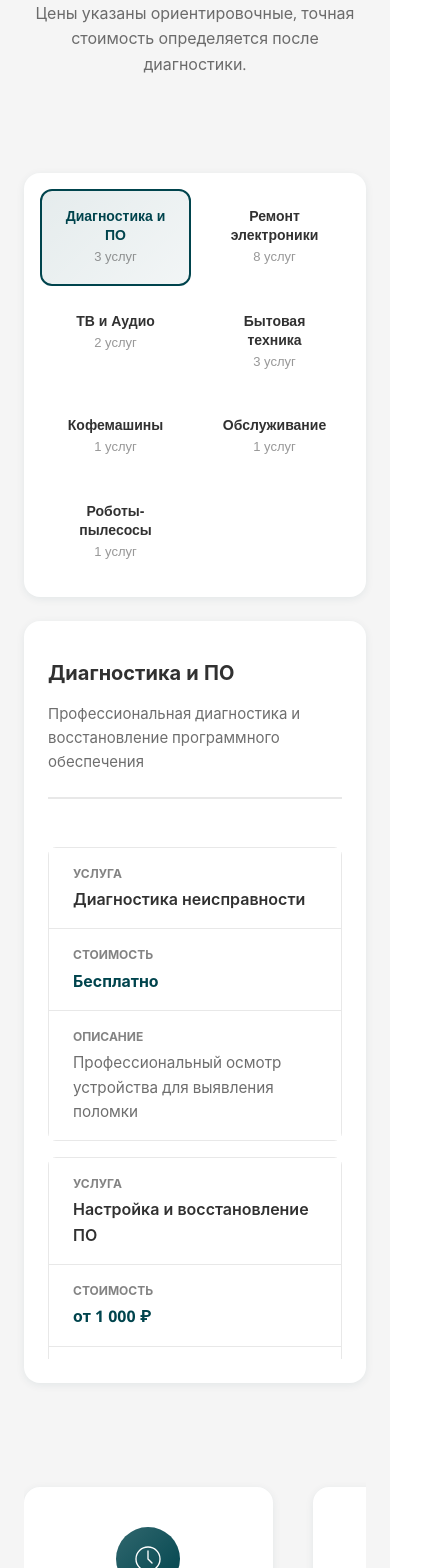
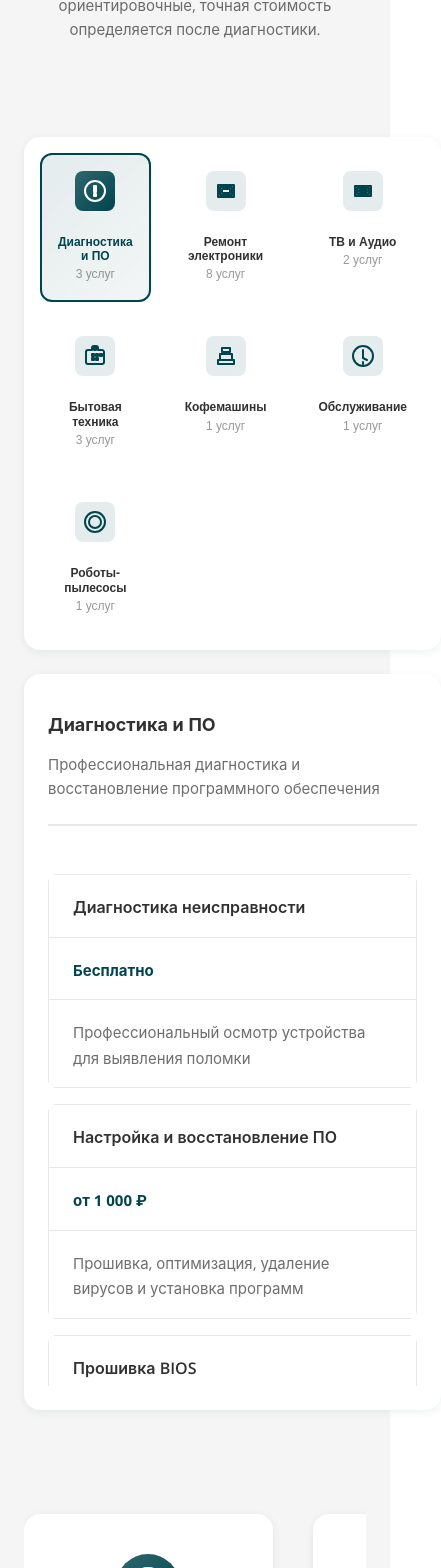
Before and after one commit to ToriHever/OPTIMA, an Angular app in the folder optima-service-angular/: page / in a window 390 px wide. Shown: the part 6198-7766 px from the top of the page, 441 px wide, since content can reach past the window. Built offline with nearby package versions, Linux system fonts and the light colour scheme.

Commit message:
Оптимизирован

```diff
--- a/optima-service-angular/src/app/features/home/components/services-table/services-table.scss
+++ b/optima-service-angular/src/app/features/home/components/services-table/services-table.scss
@@ -1,35 +1,34 @@
 @import '../../../../../styles/variables';
 @import '../../../../../styles/mixins';
 
+// ── Секция ──────────────────────────────────────────────────
 .services-section {
   padding: $spacing-xxl 0;
   background: $color-bg-light;
 }
 
-// Заголовок секции
 .services-header {
   text-align: center;
   margin-bottom: $spacing-xxl;
 }
 
 .section-title-dark {
+  font-size: $font-size-h2;
+  font-weight: $font-weight-bold;
   color: $color-dark;
   margin-bottom: $spacing-sm;
-
-  strong {
-    color: $color-primary;
-  }
+  strong { color: $color-primary; }
 }
 
 .section-subtitle-dark {
-  font-size: 1.125rem;
+  font-size: $font-size-subtitle-1;
   color: rgba($color-dark, 0.7);
   max-width: 800px;
   margin: 0 auto;
-  line-height: 1.6;
+  line-height: $line-height-body;
 }
 
-// Двухколоночный layout
+// ── Layout ───────────────────────────────────────────────────
 .services-layout {
   display: grid;
   grid-template-columns: 320px 1fr;
@@ -37,7 +36,7 @@
   margin-bottom: $spacing-lg;
 }
 
-// Левая колонка - список категорий
+// ── Сайдбар категорий ─────────────────────────────────────────
 .categories-sidebar {
   background: $color-white;
   border-radius: $radius-lg;
@@ -72,24 +71,16 @@
   }
 
   &.active {
-    background: linear-gradient(135deg, rgba($color-primary, 0.1) 0%, rgba($color-primary, 0.05) 100%);
+    background: linear-gradient(135deg, rgba($color-primary, 0.1), rgba($color-primary, 0.05));
     border-color: $color-primary;
 
     .category-icon {
-      background: linear-gradient(135deg, $color-primary-light 0%, $color-primary 100%);
-
-      svg {
-        stroke: $color-white;
-      }
+      background: linear-gradient(135deg, $color-primary-light, $color-primary);
+      svg { stroke: $color-white; }
     }
 
-    .category-name {
-      color: $color-primary;
-    }
-
-    .category-arrow {
-      opacity: 1;
-    }
+    .category-name { color: $color-primary; }
+    .category-arrow { opacity: 1; }
   }
 }
 
@@ -103,27 +94,21 @@
   background: rgba($color-primary, 0.1);
   flex-shrink: 0;
   transition: all $transition-base;
-
-  svg {
-    stroke: $color-primary;
-    transition: stroke $transition-base;
-  }
+  svg { stroke: $color-primary; transition: stroke $transition-base; }
 }
 
-.category-info {
-  flex: 1;
-}
+.category-info { flex: 1; }
 
 .category-name {
-  @include text-mini;
-  font-weight: 600;
+  font-size: $font-size-body;
+  font-weight: $font-weight-semibold;
   color: $color-dark;
-  margin: 0 0 2px 0;
+  margin: 0 0 2px;
   transition: color $transition-base;
 }
 
 .category-count {
-  font-size: 0.8125rem;
+  font-size: $font-size-mini;
   color: rgba($color-dark, 0.5);
   margin: 0;
 }
@@ -133,13 +118,10 @@
   align-items: center;
   opacity: 0.3;
   transition: opacity $transition-base;
-
-  svg {
-    stroke: $color-primary;
-  }
+  svg { stroke: $color-primary; }
 }
 
-// Правая колонка - контент
+// ── Правая колонка ────────────────────────────────────────────
 .services-content {
   background: $color-white;
   border-radius: $radius-lg;
@@ -154,43 +136,31 @@
 }
 
 .content-title {
-  @include text-h3;
-  font-weight: 700;
+  font-size: $font-size-h3;
+  font-weight: $font-weight-bold;
   color: $color-dark;
   margin: $spacing-sm 0;
 }
 
 .content-description {
-  @include text-body;
+  font-size: $font-size-body;
   color: rgba($color-dark, 0.7);
   margin: 0;
 }
 
-// Таблица услуг
+// ── Таблица ───────────────────────────────────────────────────
 .services-table-wrapper {
   max-height: 520px;
   overflow-y: auto;
   overflow-x: hidden;
   -webkit-overflow-scrolling: touch;
-  position: relative;
 
-  // Кастомный scrollbar
-  &::-webkit-scrollbar {
-    width: 8px;
-  }
-
-  &::-webkit-scrollbar-track {
-    background: $color-bg-light;
-    border-radius: 4px;
-  }
-
+  &::-webkit-scrollbar { width: 8px; }
+  &::-webkit-scrollbar-track { background: $color-bg-light; border-radius: 4px; }
   &::-webkit-scrollbar-thumb {
     background: rgba($color-primary, 0.3);
     border-radius: 4px;
-
-    &:hover {
-      background: rgba($color-primary, 0.5);
-    }
+    &:hover { background: rgba($color-primary, 0.5); }
   }
 }
 
@@ -203,69 +173,33 @@
     position: sticky;
     top: 0;
     z-index: 10;
-    background: linear-gradient(90deg, #e5ebec,#f1f4f5);
-    box-shadow: 1px 1px 15px 2px  rgba(0, 0, 0, 0.05);
+    background: linear-gradient(90deg, #e5ebec, #f1f4f5);
+    box-shadow: 1px 1px 15px 2px rgba(0, 0, 0, 0.05);
 
-
-    tr {
     th {
       padding: $spacing-sm $spacing-md;
       text-align: left;
-        font-weight: 700;
-        font-size: 0.875rem;
+      font-weight: $font-weight-bold;
+      font-size: $font-size-mini;
       color: $color-dark;
       background: transparent;
       border: none;
 
-        &.col-service {
-          width: 30%;
-        }
-
-        &.col-price {
-          width: 20%;
-        }
-
-        &.col-time {
-          width: 50%;
-        }
-
-        // Закругление углов для sticky header
-        &:first-child {
-          border-top-left-radius: $radius-sm;
-          border-bottom-left-radius: $radius-sm;
-
-        }
-
-        &:last-child {
-          border-top-right-radius: $radius-sm;
-          border-bottom-right-radius: $radius-sm;
-        }
-      }
+      &.col-service { width: 30%; }
+      &.col-price   { width: 20%; }
+      &.col-time    { width: 50%; }
+      &:first-child { border-radius: $radius-sm 0 0 $radius-sm; }
+      &:last-child  { border-radius: 0 $radius-sm $radius-sm 0; }
     }
   }
 
-  tbody {
-    tr {
+  tbody tr {
     background: $color-white;
     transition: all $transition-base;
 
-      &:hover {
-        td {
+    &:hover td {
       background: rgba($color-primary, 0.02);
-
-          &:first-child {
-            border-left-color: $color-primary-light;
-          }
-
-          &:last-child {
-            border-right-color: $color-primary-light;
-          }
-        }
-
-        td:not(:first-child):not(:last-child) {
-          border-left-color: $color-primary-light;
-          border-right-color: $color-primary-light;
-        }
+      border-color: $color-primary-light;
     }
 
     td {
@@ -277,52 +211,43 @@
 
       &:first-child {
         border-left: 1px solid $color-bg-grey;
-          border-top-left-radius: $radius-sm;
-          border-bottom-left-radius: $radius-sm;
+        border-radius: $radius-sm 0 0 $radius-sm;
       }
 
       &:last-child {
         border-right: 1px solid $color-bg-grey;
-          border-top-right-radius: $radius-sm;
-          border-bottom-right-radius: $radius-sm;
-        }
+        border-radius: 0 $radius-sm $radius-sm 0;
       }
     }
   }
 }
 
 .service-name {
-  font-weight: 600;
+  font-weight: $font-weight-semibold;
   color: $color-dark;
 }
 
 .service-note {
-  font-size: 0.8125rem;
+  font-size: $font-size-mini;
   color: rgba($color-dark, 0.5);
   display: block;
   margin-top: 4px;
 }
 
-.col-price {
-  vertical-align: middle;
-}
+.col-price, .col-time { vertical-align: middle; }
 
 .price-value {
-  font-weight: 700;
-  font-size: 0.995rem;
+  font-weight: $font-weight-bold;
+  font-size: $font-size-body;
   color: $color-primary;
 }
 
-.col-time {
-  vertical-align: middle;
-  font-size: 0.955rem;
-}
-
 .time-value {
+  font-size: $font-size-body;
   color: rgba($color-dark, 0.7);
 }
 
-// CTA блок
+// ── CTA ───────────────────────────────────────────────────────
 .services-cta {
   display: grid;
   grid-template-columns: repeat(3, 1fr);
@@ -346,22 +271,20 @@
   }
 
   h3 {
-    font-size: 1.25rem;
-    font-weight: 700;
+    font-size: $font-size-h4;
+    font-weight: $font-weight-bold;
     color: $color-dark;
     margin: $spacing-md 0 $spacing-sm;
   }
 
   p {
-    font-size: 0.9375rem;
+    font-size: $font-size-subtitle-2;
     color: rgba($color-dark, 0.7);
     margin-bottom: $spacing-lg;
-    line-height: 1.5;
+    line-height: $line-height-body;
   }
 
-  .btn {
-    margin-top: auto;
-  }
+  .btn { margin-top: auto; }
 }
 
 .cta-icon {
@@ -371,39 +294,72 @@
   width: 80px;
   height: 80px;
   border-radius: 50%;
-  background: linear-gradient(135deg, $color-primary-light 0%, $color-primary 100%);
+  background: linear-gradient(135deg, $color-primary-light, $color-primary);
+  svg { stroke: $color-white; }
+}
 
-  svg {
-    stroke: $color-white;
+// ── Tooltip ───────────────────────────────────────────────────
+.tooltip-trigger {
+  position: relative;
+  cursor: help;
+  border-bottom: 1px dashed currentColor;
+
+  &::before, &::after {
+    position: absolute;
+    opacity: 0;
+    visibility: hidden;
+    pointer-events: none;
+    transition: opacity 0.2s ease, visibility 0.2s ease;
+  }
+
+  &::before {
+    content: attr(data-tooltip);
+    bottom: 100%;
+    left: 50%;
+    transform: translateX(-50%) translateY(-8px);
+    background: #2d3748;
+    color: $color-white;
+    padding: 12px 16px;
+    border-radius: 8px;
+    font-size: $font-size-mini;
+    line-height: 1.4;
+    width: max-content;
+    max-width: 280px;
+    white-space: normal;
+    box-shadow: 0 4px 12px rgba(0, 0, 0, 0.15);
+    z-index: 1000;
+  }
+
+  &::after {
+    content: '';
+    bottom: 100%;
+    left: 50%;
+    transform: translateX(-50%) translateY(-2px);
+    border: 6px solid transparent;
+    border-top-color: #2d3748;
+    z-index: 1001;
+  }
+
+  &:hover::before, &:hover::after {
+    opacity: 1;
+    visibility: visible;
   }
 }
 
-// Адаптивность
+// ── Адаптивность ──────────────────────────────────────────────
 @media (max-width: 1200px) {
-  .services-layout {
-    grid-template-columns: 280px 1fr;
-    gap: $spacing-lg;
-  }
-
-  .category-name {
-    font-size: 0.875rem;
-  }
+  .services-layout { grid-template-columns: 280px 1fr; gap: $spacing-lg; }
+  .category-name { font-size: $font-size-mini; }
 }
 
 @media (max-width: 1024px) {
-  .services-layout {
-    grid-template-columns: 1fr;
-    gap: $spacing-md;
-  }
+  .services-layout { grid-template-columns: 1fr; gap: $spacing-md; }
 
-  .categories-sidebar {
-    position: static;
-    padding: $spacing-sm;
-  }
+  .categories-sidebar { position: static; padding: $spacing-sm; }
 
   .categories-nav {
     display: grid;
-    grid-template-columns: repeat(4, 1fr);
+    grid-template-columns: repeat(3, 1fr);
     gap: $spacing-sm;
   }
 
@@ -413,15 +369,8 @@
     padding: $spacing-sm;
   }
 
-  .category-info {
-    display: flex;
-    flex-direction: column;
-    align-items: center;
-  }
-
-  .category-arrow {
-    display: none;
-  }
+  .category-info { display: flex; flex-direction: column; align-items: center; }
+  .category-arrow { display: none; }
 
   .services-cta {
     width: -webkit-fill-available;
@@ -432,47 +381,14 @@
 }
 
 @media (max-width: 768px) {
-  .services-section {
-    padding: $spacing-xl 0;
-  }
+  .services-section { padding: $spacing-xl 0; }
+  .services-content { padding: $spacing-lg; }
+  .cta-card { padding: $spacing-lg; }
 
-  .section-title-dark {
-    font-size: 2rem;
-  }
+  .services-table {
+    thead { display: none; }
 
-  .section-subtitle-dark {
-    font-size: 1rem;
-  }
-
-  .services-content {
-    padding: $spacing-lg;
-  }
-
-  .content-title {
-    font-size: 1.5rem;
-  }
-
-  .content-description {
-    font-size: 0.9375rem;
-  }
-
-  .categories-nav {
-    grid-template-columns: repeat(3, 1fr);
-    gap: $spacing-xs;
-  }
-
-  .cta-card {
-    padding: $spacing-lg;
-  }
-
-  // Мобильная таблица
-  .services-table {
-    thead {
-      display: none;
-    }
-
-    tbody {
-      tr {
+    tbody tr {
       display: flex;
       flex-direction: column;
       margin-bottom: $spacing-sm;
@@ -484,31 +400,16 @@
         border-radius: 0 !important;
         padding: $spacing-sm $spacing-md;
 
-          &:not(:last-child) {
-            border-bottom: 1px solid $color-bg-grey !important;
-          }
+        &:not(:last-child) { border-bottom: 1px solid $color-bg-grey !important; }
 
         &::before {
           content: attr(data-label);
           display: block;
-            font-weight: 700;
-            font-size: 0.75rem;
+          font-weight: $font-weight-bold;
+          font-size: $font-size-micro;
           color: rgba($color-dark, 0.6);
           margin-bottom: 4px;
           text-transform: uppercase;
-          }
-
-          &.col-service::before {
-            content: 'Услуга';
-          }
-
-          &.col-price::before {
-            content: 'Стоимость';
-          }
-
-          &.col-time::before {
-            content: 'Описание';
-          }
         }
       }
     }
@@ -516,97 +417,7 @@
 }
 
 @media (max-width: 480px) {
-  .section-title-dark {
-    font-size: 1.75rem;
+  .services-content { padding: $spacing-md; }
+  .content-header { margin-bottom: $spacing-lg; padding-bottom: $spacing-md; }
+  .cta-icon { width: 64px; height: 64px; }
 }
-
-  .services-content {
-    padding: $spacing-md;
-  }
-
-  .content-header {
-    margin-bottom: $spacing-lg;
-    padding-bottom: $spacing-md;
-  }
-
-  .content-title {
-    font-size: 1.25rem;
-  }
-
-.categories-nav {
-    grid-template-columns: repeat(2, 1fr);
-    gap: $spacing-xs;
-  }
-
-  .category-item {
-
-    .category-icon{
-      display: none;
-    }
-  }
-
-  .cta-icon {
-    width: 64px;
-    height: 64px;
-
-    svg {
-      width: 32px;
-      height: 32px;
-    }
-  }
-}
-
-// Tooltip стили
-.tooltip-trigger {
-  position: relative;
-  cursor: help;
-  border-bottom: 1px dashed currentColor;
-
-  &::before,
-  &::after {
-    position: absolute;
-    opacity: 0;
-    visibility: hidden;
-    pointer-events: none;
-    transition: opacity 0.2s ease, visibility 0.2s ease;
-  }
-
-  // Текст тултипа
-  &::before {
-    content: attr(data-tooltip);
-    bottom: 100%;
-    left: 50%;
-    transform: translateX(15%) translateY(80px);
-    background: #2d3748;
-    color: white;
-    padding: 12px 16px;
-    border-radius: 8px;
-    font-size: 13px;
-    font-weight: normal;
-    line-height: 1.4;
-    width: max-content;
-    max-width: 280px;
-    white-space: normal;
-    box-shadow: 0 4px 12px rgba(0, 0, 0, 0.15);
-    z-index: 1000;
-  }
-
-  // Стрелочка
-  &::after {
-    content: '';
-    bottom: 100%;
-    left: 50%;
-    transform: translateX(-50%) translateY(-2px);
-    border: 6px solid transparent;
-    border-top-color: #2d3748;
-    z-index: 1001;
-  }
-
-  &:hover {
-    &::before,
-    &::after {
-      opacity: 1;
-      visibility: visible;
-    }
-  }
-}
```
Lines whose indentation alone changed are shown as unchanged.
